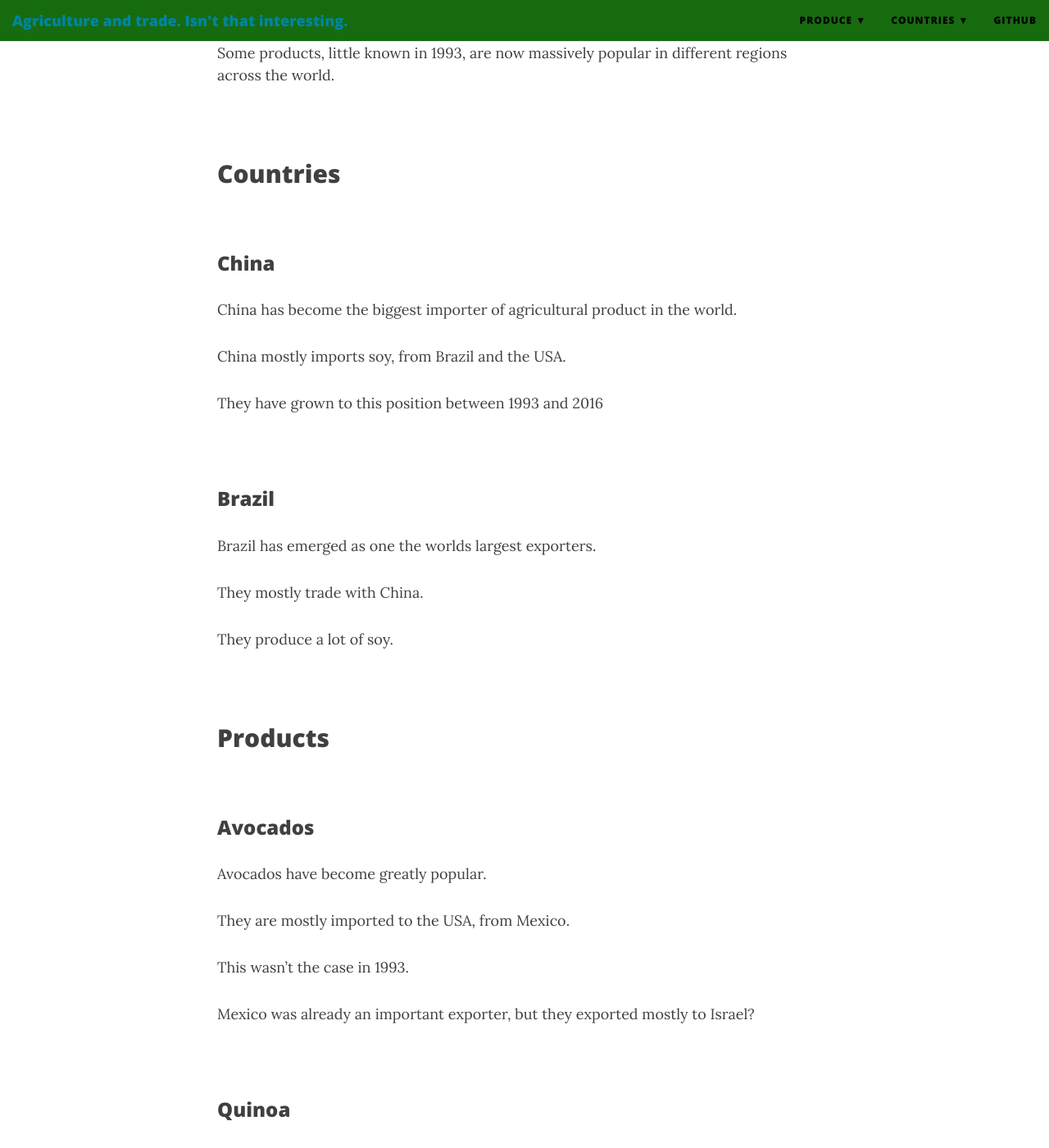
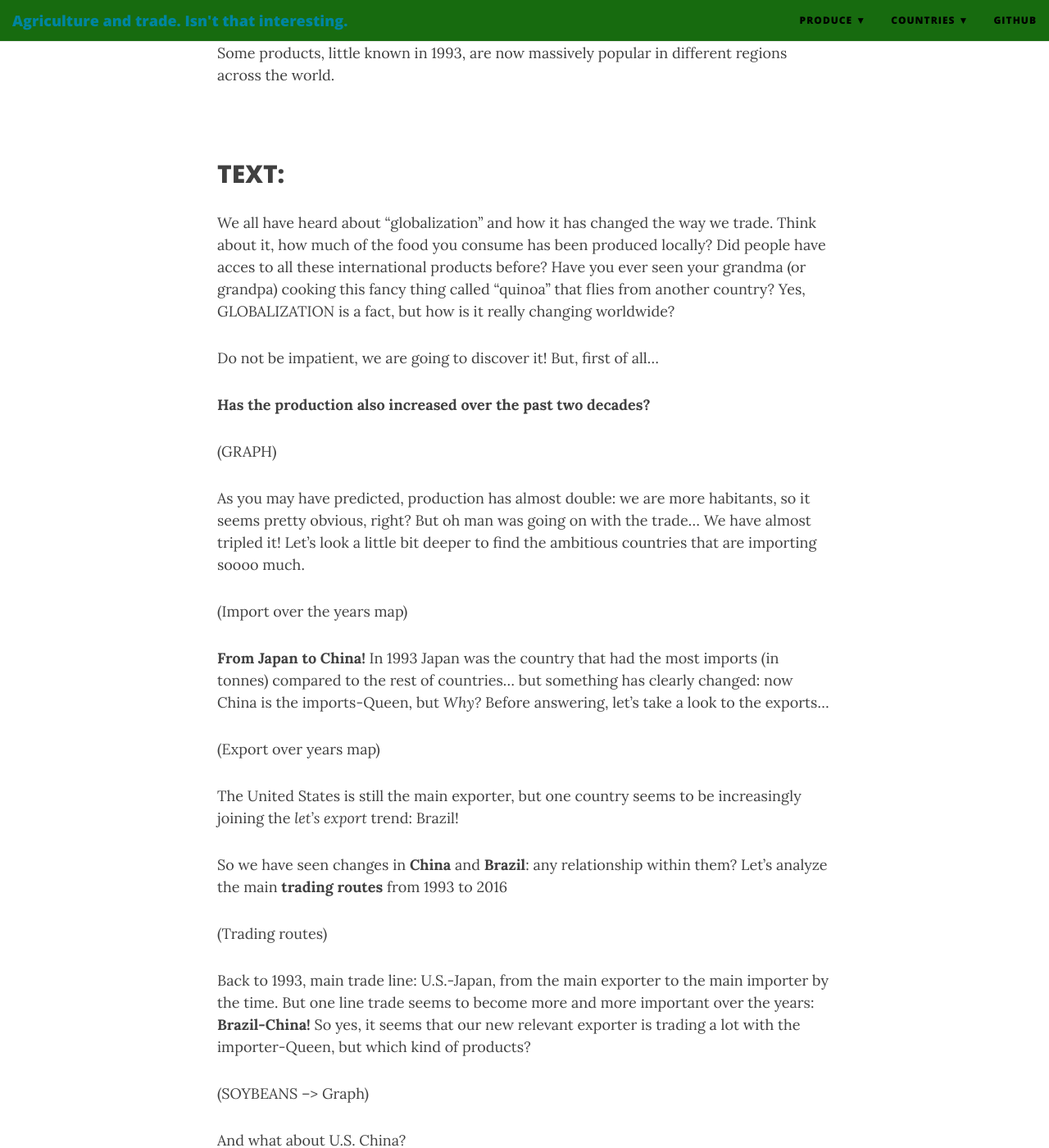
Before and after one commit to granadahfg/granadahfg.github.io, a Jekyll site: the page built from index.md, in a window 1280 px wide and 1400 px high, scrolled down 1036 px. Shown: the whole window at 82% size. Built offline with Jekyll 4.4.1, drawn with Linux system fonts in a browser that asks for light colours; nearby versions of some CDN libraries.

Commit message:
Update index.md

```diff
--- a/index.md
+++ b/index.md
@@ -20,6 +20,39 @@ Brazil has emerged as an exporter.
 China has emerged as an importer.
 
 Some products, little known in 1993, are now massively popular in different regions across the world.
+
+## TEXT:
+
+We all have heard about "globalization" and how it has changed the way we trade. Think about it, how much of the food you consume has been produced locally? Did people have acces to all these international products before? Have you ever seen your grandma (or grandpa) cooking this fancy thing called "quinoa" that flies from another country? Yes, GLOBALIZATION is a fact, but how is it really changing worldwide?
+
+Do not be impatient, we are going to discover it! But, first of all...
+
+**Has the production also increased over the past two decades?**
+
+(GRAPH)
+
+As you may have predicted, production has almost double: we are more habitants, so it seems pretty obvious, right? But oh man was going on with the trade... We have almost tripled it! Let's look a little bit deeper to find the ambitious countries that are importing soooo much.
+
+(Import over the years map)
+
+**From Japan to China!** In 1993 Japan was the country that had the most imports (in tonnes) compared to the rest of countries... but something has clearly changed: now China is the imports-Queen, but *Why?* Before answering, let's take a look to the exports...
+
+(Export over years map)
+
+The United States is still the main exporter, but one country seems to be increasingly joining the *let's export* trend: Brazil!
+
+So we have seen changes in **China** and **Brazil**: any relationship within them? Let's analyze the main **trading routes** from 1993 to 2016
+
+(Trading routes)
+
+Back to 1993, main trade line: U.S.-Japan, from the main exporter to the main importer by the time. But one line trade seems to become more and more important over the years: **Brazil-China!** So yes, it seems that our new relevant exporter is trading a lot with the importer-Queen, but which kind of products?
+
+(SOYBEANS --> Graph)
+
+And what about U.S. China?
+
+(Graph)
+
 
 ## Countries
 
```
